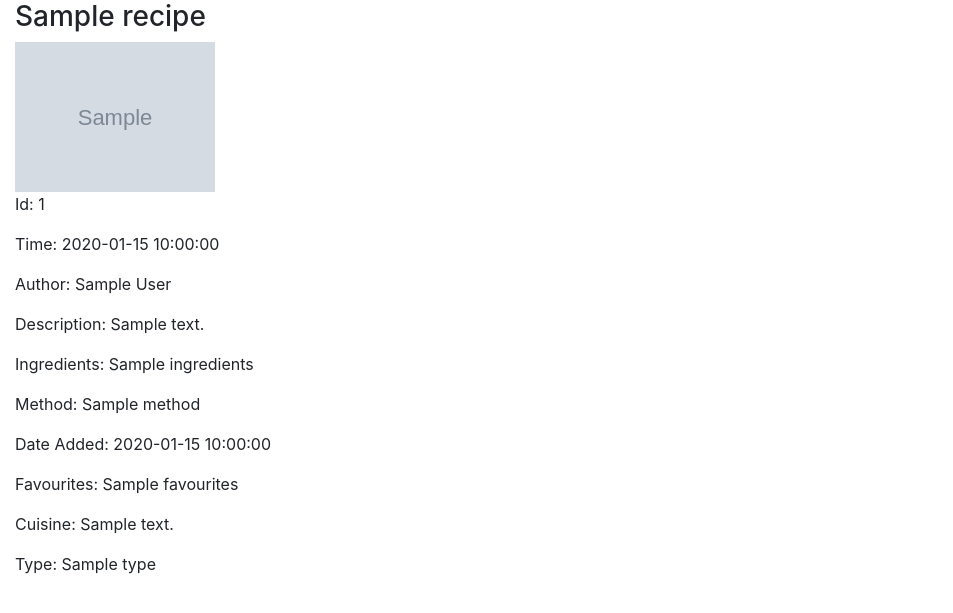
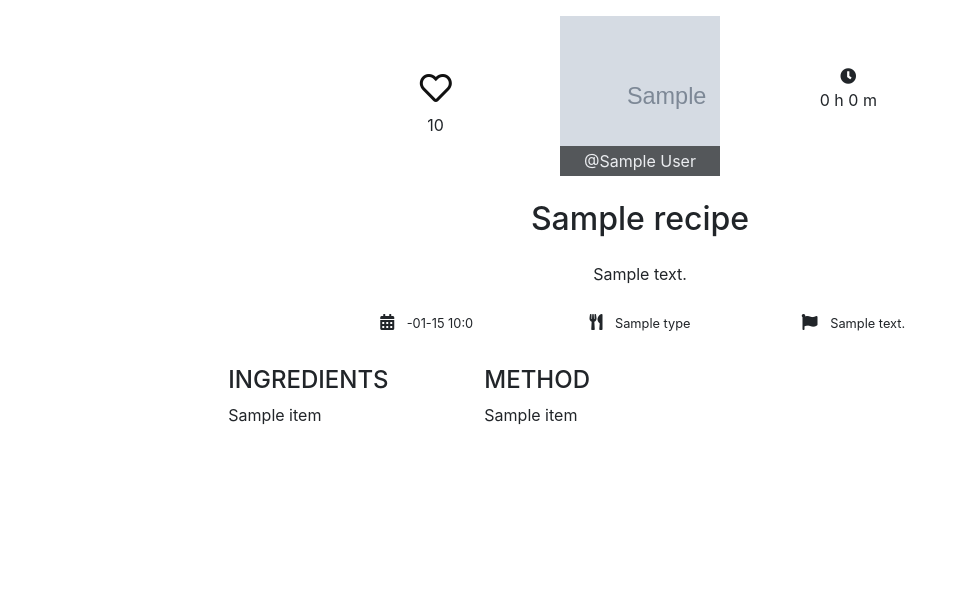
Before and after one commit to Code-Institute-Submissions/p4-online-cookbook, a Flask app: template templates/recipe.html in a window 1280 px wide. Shown: the part 72-685 px from the top of the page, without its empty margins (0-953 px from the left). Run offline with Flask 2, Linux system fonts and the light colour scheme; the template is opened without the code that fills it: most values are stand-ins (such as "Sample title", 1, 10 or a date in 2020); grey boxes marked "Sample" are stand-in pictures; a database or web service that is not in the repository returns one stand-in record (values such as "Sample title"); some libraries are stand-ins or nearby versions.

Commit message:
Work on recipe page layout and style

```diff
--- a/app.py
+++ b/app.py
@@ -117,9 +117,13 @@ def recipe(recipe_id, username):
     Render the recipe page
     """
     if username:
-        return render_template("recipe.html", recipe=get_recipe(recipe_id), user=get_user_by_username(username))
+        return render_template("recipe.html", recipe=get_recipe(recipe_id), author=get_recipe_author(recipe_id), user=get_user_by_username(username), user_favs=get_user_favourites_ids(username))
     else:
-        return render_template("recipe.html", recipe=get_recipe(recipe_id))
+        return render_template("recipe.html", recipe=get_recipe(recipe_id), author=get_recipe_author(recipe_id))
+
+
+def get_recipe_author(recipe_id):
+    return mongo.db.users.find_one({'my_recipes': {'$in': ['5b643f0dfb6fc072a40f32e4']}})['username']
 
 
 def get_recipes():
--- a/static/css/style.css
+++ b/static/css/style.css
@@ -1,4 +1,66 @@
-/*************************** recipe cards */
+/********************** general */
+
+a {
+    color: #111111;
+}
+
+ul {
+    list-style-type: none;
+    padding-left: 0;
+}
+
+/********************** recipe */
+
+.recipe .fa-heart {
+    margin-top: 1rem;
+}
+
+.recipe .favs {
+    font-size: 2rem;
+}
+
+.recipe-image {
+    height: 160px;
+    max-height: 160px;
+    width: 160px;
+    background-size: cover;
+}
+
+.recipe-image-overlay {
+    height: 30px;
+    max-height: 30px;
+    width: 160px;
+    background-color: black;
+    opacity: 0.6;
+    position: absolute;
+    left: 0;
+    right: 0;
+    bottom: 0;
+}
+
+.recipe-image-overlay .author {
+    color: #fafafa;
+    margin-top: 3px;
+}
+
+.recipe .recipe-lists {
+    padding: 0 1rem;
+}
+
+@media (min-width: 768px) {
+    .recipe .recipe-lists {
+        padding: 0 4rem;
+    }
+}
+
+@media (min-width: 992px) {
+    .recipe .recipe-lists {
+        padding: 0 8rem;
+    }
+}
+
+/********************** recipe cards */
+
 .recipe-card {
     margin: 1rem;
     border: 0.5px solid #bbb;
@@ -19,11 +81,8 @@
     background-size: cover;
 }
 
-.recipe-card a {
-    color: #111111;
-}
+/********************** signup */
 
-/*************************** signup */
 .signup .form-group {
     margin-bottom: 1.5rem;
 }
--- a/templates/recipe.html
+++ b/templates/recipe.html
@@ -1,20 +1,84 @@
 {% extends 'base.html' %} {% block content %}
 
-<div class="recipe">
+<section class="recipe">
 
-    <h3>{{recipe.name}}</h3>
-    <img src="{{recipe.image_url}}" alt="recipe image" width="200">
-    <p>Id: {{recipe._id}}</p>
-    <p>Time: {{recipe.time}}</p>
-    <p>Author: {{recipe.author}}</p>
-    <p>Description: {{recipe.description}}</p>
-    <p>Ingredients: {{recipe.ingredients}}</p>
-    <p>Method: {{recipe.method}}</p>
-    <p>Date Added: {{recipe.date_added}}</p>
-    <p>Favourites: {{recipe.favourites}}</p>
-    <p>Cuisine: {{recipe.cuisine}}</p>
-    <p>Type: {{recipe.type}}</p>
+    <div class="row mt-3 h-100 no-gutters justify-content-center align-items-center">
+        <div class="col-3 col-sm-2 col-lg-1 text-center pl-2">
+            <span class="d-block favs">
+                {% if user %}
+                {% if '%s'|format(recipe._id) in user_favs %}
+                <a href="{{url_for('unfavourite', user_id=user._id, recipe_id=recipe._id, next=request.url)}}">
+                    <i class="fas fa-heart"></i>
+                </a>
+                {% else %}
+                <a href="{{url_for('favourite', user_id=user._id, recipe_id=recipe._id, next=request.url)}}">
+                    <i class="far fa-heart"></i>
+                </a>
+                {% endif %}
+                {% else %}
+                <a href="{{url_for('signup')}}">
+                    <i class="far fa-heart"></i>
+                </a>
+                {% endif %}
+            </span>
+            {{recipe.favourites|int}}
+        </div>
+        <div class="col-6 col-sm-4 col-lg-3">
+            <div class="recipe-image-overlay mx-auto">
+                <p class="author text-center">@{{author}}</p>
+            </div>
+            <div class="recipe-image mx-auto" style="background-image:url({{recipe.image_url}})">
+            </div>
+        </div>
+        <div class="col-3 col-sm-2 col-lg-1 px-2 text-center">
+            <i class="fas fa-clock"></i>
+            <p>{{recipe.time.hours|int}} h {{recipe.time.minutes|int}} m</p>
+        </div>
+    </div>
 
-</div>
+    <div class="row mt-3 justify-content-center text-center">
+        <div class="col-12 col-md-10 col-lg-8 my-2">
+            <h2>{{recipe.name}}</h2>
+        </div>
+        <div class="col-12 col-md-10 col-lg-8 my-2 px-4">
+            <p class="mb-0">{{recipe.description}}</p>
+        </div>
+    </div>
+
+    <div class="row mt-3 justify-content-center text-center recipe-stats">
+        <div class="col-4 col-md-3 col-lg-2">
+            <i class="fas fa-calendar-alt"></i>
+            <span class="ml-2"><small>{{recipe.date_added[4:15]}}</small></span>
+        </div>
+        <div class="col-4 col-md-3 col-lg-2">
+            <i class="fas fa-utensils"></i>
+            <span class="ml-2"><small>{{recipe.type}}</small></span>
+        </div>
+        <div class="col-4 col-md-3 col-lg-2">
+            <i class="fas fa-flag"></i>
+            <span class="ml-2"><small>{{recipe.cuisine}}</small></span>
+        </div>
+    </div>
+
+    <div class="row mt-4 recipe-lists justify-content-center">
+        <div class="ingredients col-10 offset-1 col-sm-4 offset-sm-0 col-lg-4 col-xl-3 my-2">
+            <h4 class="text-uppercase">Ingredients</h4>
+            <ul>
+                {% for item in recipe.ingredients %}
+                <li>{{item}}</li>
+                {% endfor %}
+            </ul>
+        </div>
+        <div class="method col-10 offset-1 col-sm-8 offset-sm-0 col-lg-7 my-2">
+            <h4 class="text-uppercase">Method</h4>
+            <ul>
+                {% for item in recipe.method %}
+                <li>{{item}}</li>
+                {% endfor %}
+            </ul>
+        </div>
+    </div>
+
+</section>
 
 {% endblock %}
```
